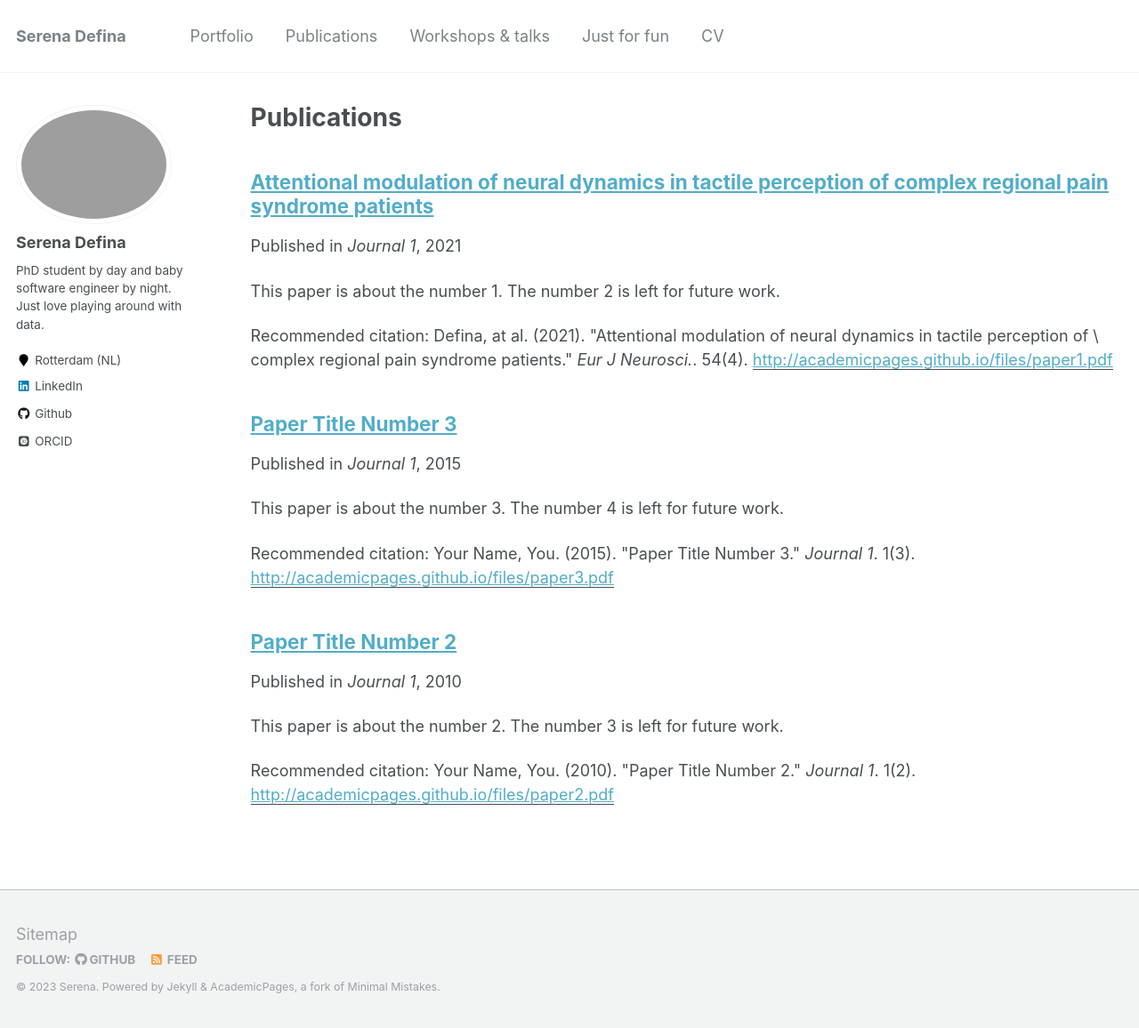
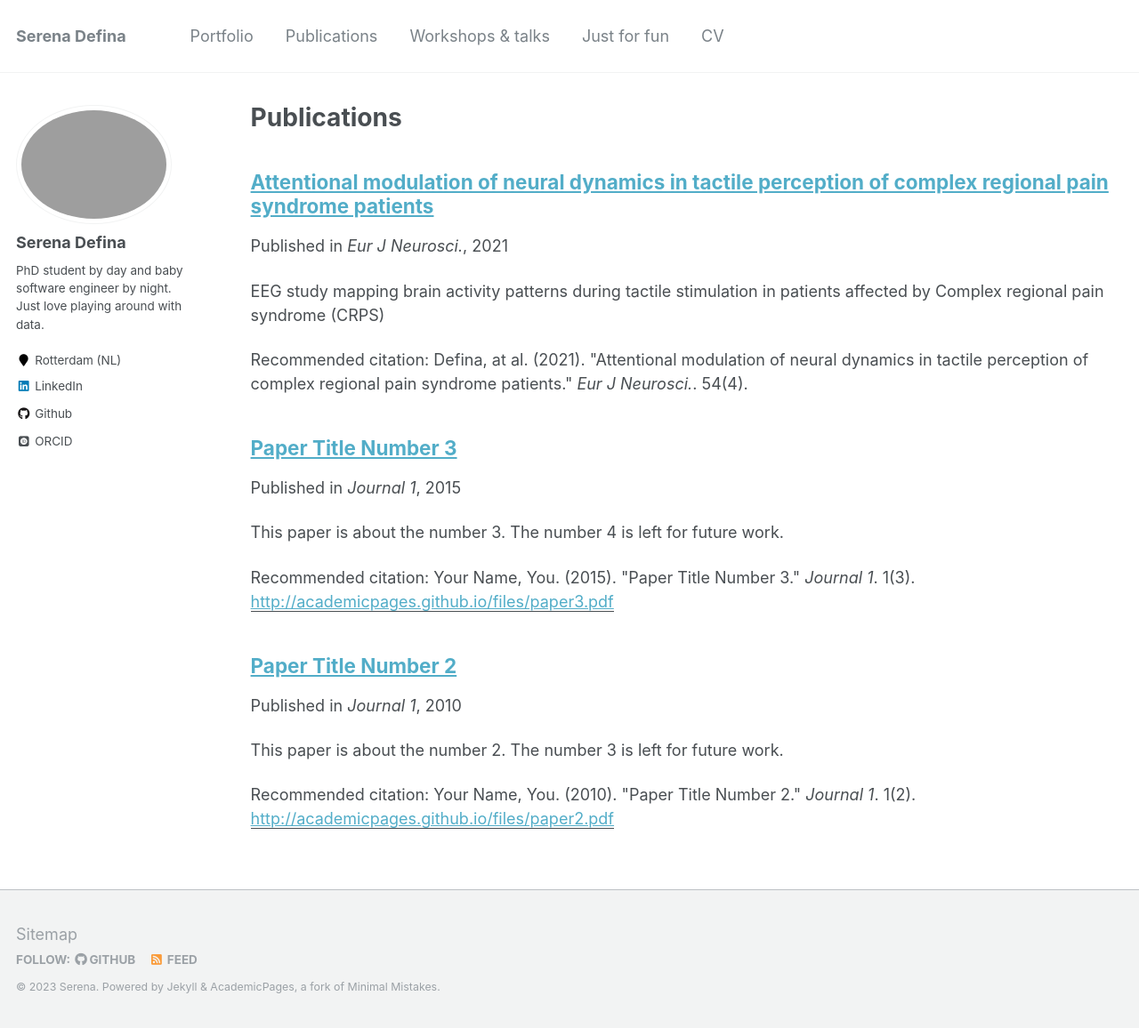
Before and after one commit to SereDef/seredef.github.io, a Jekyll site: the page built from _pages/publications.md, in a window 1280 px wide and 1156 px high. Shown: the whole window at 89% size. Built offline with Jekyll 4.4.1, drawn with Linux system fonts in a browser that asks for light colours; some web fonts are replaced.

Commit message:
try publications

```diff
--- a/_publications/2021-08-01-CRPS-paper.md
+++ b/_publications/2021-08-01-CRPS-paper.md
@@ -1,32 +1,30 @@
 ---
 title: "Attentional modulation of neural dynamics in tactile perception of complex regional pain syndrome patients"
 collection: publications
-permalink: /publication/2009-10-01-paper-title-number-1
-excerpt: 'This paper is about the number 1. The number 2 is left for future work.'
+permalink: /publication/2021-08-01-CRPS-paper
+excerpt: 'EEG study mapping brain activity patterns during tactile stimulation in patients affected by Complex regional pain syndrome (CRPS)'
 date: 2021-08-01
-venue: 'Journal 1'
-paperurl: 'http://academicpages.github.io/files/paper1.pdf'
-citation: 'Defina, at al. (2021). &quot;Attentional modulation of neural dynamics in tactile perception of \
+venue: 'Eur J Neurosci.'
+citation: 'Defina, at al. (2021). &quot;Attentional modulation of neural dynamics in tactile perception of
 complex regional pain syndrome patients.&quot; <i>Eur J Neurosci.</i>. 54(4).'
 ---
 **Abstract**:
-Body perceptual disturbances are an increasingly acknowledged set of symptoms and possible clinical markers of complex \
-regional pain syndrome (CRPS), but the neurophysiological and neurocognitive changes that underlie them are still far \
-from being clear. We adopted a multivariate and neurodynamical approach to the analysis of EEG modulations evoked by \
-touch to highlight differences between patients and healthy controls, between affected and unaffected side of the body, \
-and between "passive" (i.e., no task demands and equiprobable digit stimulation) and "active" tactile processing (i.e., \
-where a digit discrimination task was administered and spatial probability manipulated). When correct identifications \
-are considered, an early reduction in cortical decodability (28-56 ms) distinguishes CRPS patients from healthy \
-volunteers. However, when error trials are included in the classifier's training, there is an unexpected increased \
-decodability in the CRPS group compared with healthy volunteers (280-320 ms). These group differences in neural \
-processing seemed to be driven by the affected rather than the unaffected side. We corroborated these findings with \
-several exploratory analyses of neural representation dynamics and behavioural modelling, highlighting the need for \
-single participant analyses. Although several limitations impacted the robustness and generalizability of these \
-comparisons, the proposed analytical approach yielded promising insights (as well as possible biomarkers based on neural \
-dynamics) into the relatively unexplored alterations of tactile decision-making and attentional control mechanisms in \
+Body perceptual disturbances are an increasingly acknowledged set of symptoms and possible clinical markers of complex
+regional pain syndrome (CRPS), but the neurophysiological and neurocognitive changes that underlie them are still far
+from being clear. We adopted a multivariate and neurodynamical approach to the analysis of EEG modulations evoked by
+touch to highlight differences between patients and healthy controls, between affected and unaffected side of the body,
+and between "passive" (i.e., no task demands and equiprobable digit stimulation) and "active" tactile processing (i.e.,
+where a digit discrimination task was administered and spatial probability manipulated). When correct identifications
+are considered, an early reduction in cortical decodability (28-56 ms) distinguishes CRPS patients from healthy
+volunteers. However, when error trials are included in the classifier's training, there is an unexpected increased
+decodability in the CRPS group compared with healthy volunteers (280-320 ms). These group differences in neural
+processing seemed to be driven by the affected rather than the unaffected side. We corroborated these findings with
+several exploratory analyses of neural representation dynamics and behavioural modelling, highlighting the need for
+single participant analyses. Although several limitations impacted the robustness and generalizability of these
+comparisons, the proposed analytical approach yielded promising insights (as well as possible biomarkers based on neural
+dynamics) into the relatively unexplored alterations of tactile decision-making and attentional control mechanisms in
 chronic CRPS.
 
+Defina, at al. (2021). "Attentional modulation of neural dynamics in tactile perception of
+complex regional pain syndrome patients." <i>Eur J Neurosci.</i>. 54(4).
 [DOI](https://onlinelibrary.wiley.com/doi/10.1111/ejn.15387)
-
-Recommended citation: Defina, at al. (2021). "Attentional modulation of neural dynamics in tactile perception of \
-complex regional pain syndrome patients." <i>Eur J Neurosci.</i>. 54(4).
```
